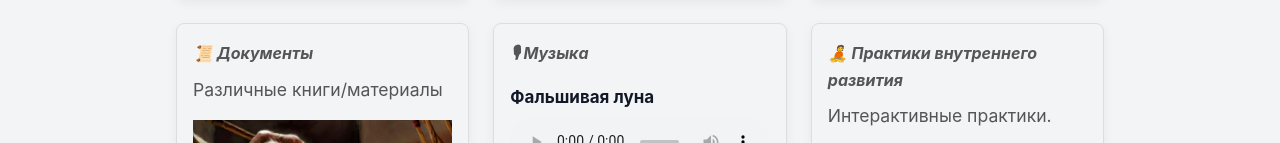
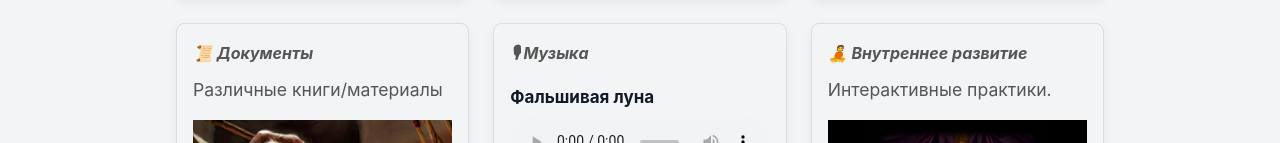
Before and after one commit to kardinalmarkov/terra-zetetica, a Next.js app: page /materials in a window 1280 px wide. Shown: the part 588-731 px from the top of the page. Built offline with nearby package versions, Linux system fonts and the light colour scheme.

Commit message:
Update materials.js

```diff
--- a/pages/materials.js
+++ b/pages/materials.js
@@ -48,7 +48,7 @@ const materials = [
   {
     key: 'practices',
     icon: '🧘',
-    title: 'Практики внутреннего развития',
+    title: 'Внутреннее развитие',
     description: 'Интерактивные практики.',
     previewSrc: '/images/practices-preview.jpg',
     driveLink: '/practices',
```
